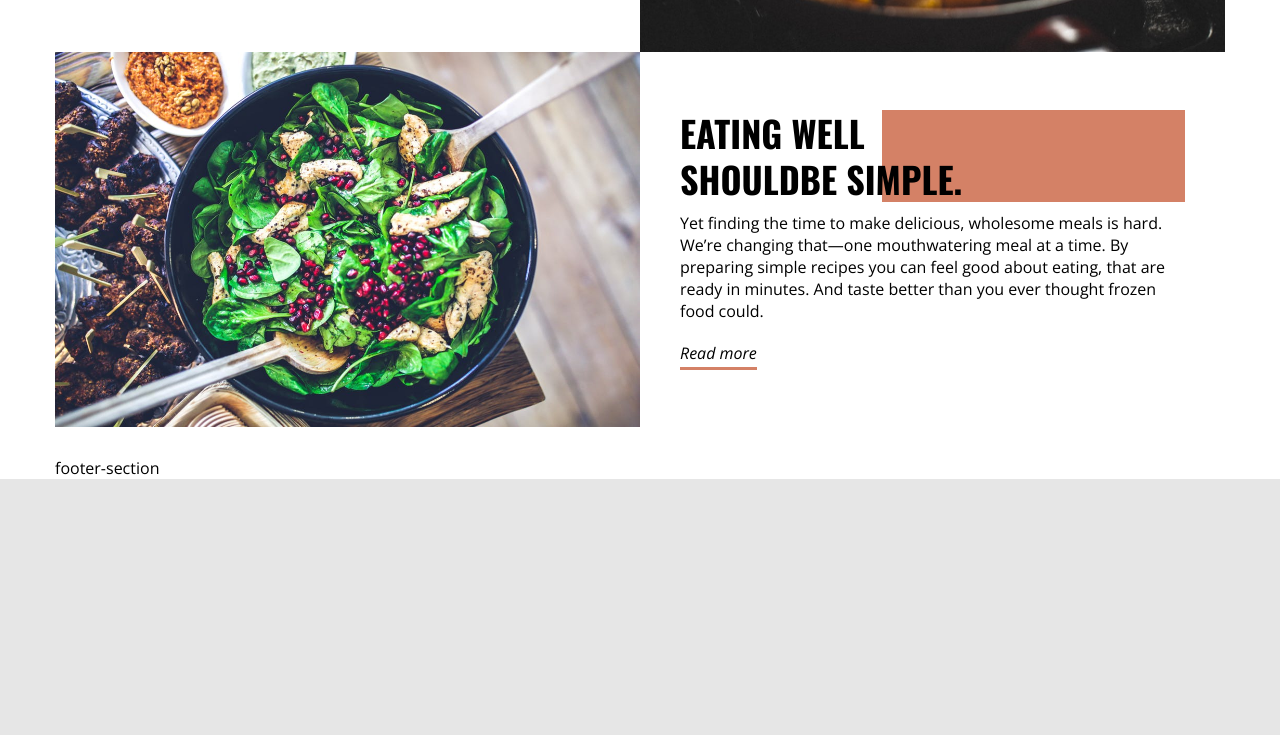
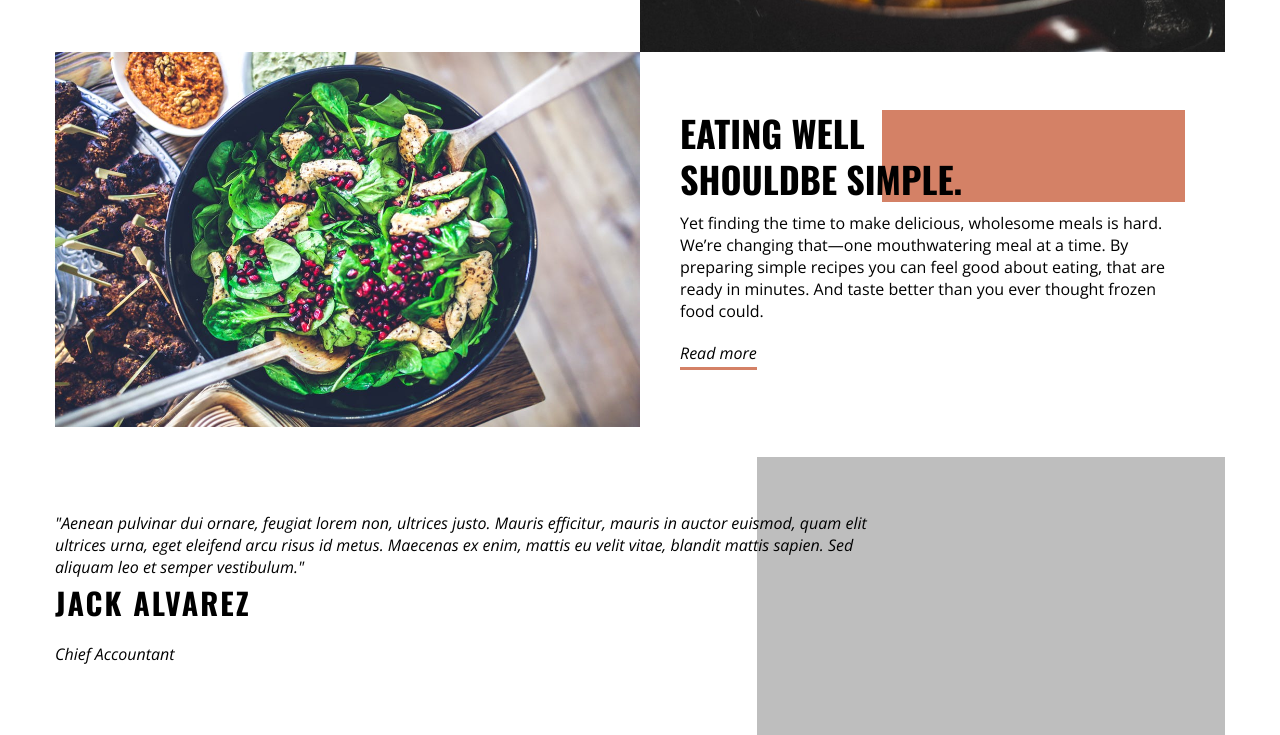
Before and after one commit to DzmitryRev/grid, a website built with webpack: page src/index.html in a window 1280 px wide. Shown: the part 1706-2441 px from the top of the page. Before the commit the page ends 2185 px from the top, so only its background shows below. Built offline with nearby package versions, Linux system fonts and the light colour scheme.

Commit message:
feat: finish footer section

```diff
--- a/src/index.html
+++ b/src/index.html
@@ -118,7 +118,20 @@
             </article>
           </div>
         </section>
-        <section class="footer-section">footer-section</section>
+        <section class="footer-section">
+          <div class="footer-section__container">
+            <div>
+              <p>
+                "Aenean pulvinar dui ornare, feugiat lorem non, ultrices justo. Mauris efficitur,
+                mauris in auctor euismod, quam elit ultrices urna, eget eleifend arcu risus id
+                metus. Maecenas ex enim, mattis eu velit vitae, blandit mattis sapien. Sed aliquam
+                leo et semper vestibulum."
+              </p>
+              <h2>Jack Alvarez</h2>
+              <p>Chief Accountant</p>
+            </div>
+          </div>
+        </section>
       </div>
     </main>
   </body>
--- a/src/styles.scss
+++ b/src/styles.scss
@@ -239,6 +239,45 @@ body {
   }
 }
 
+/* FOOTER SECTION */
+
+.footer-section {
+  padding: 55px 0;
+  position: relative;
+  z-index: 1;
+  &::after {
+    @include afterblock();
+    top: 0;
+    bottom: 0;
+    right: 0;
+    width: 40%;
+    background-color: #bebebe;
+    z-index: -1;
+  }
+  &__container {
+    display: flex;
+    align-items: center;
+
+    div {
+      padding-right: 30%;
+    }
+    h2 {
+      @include font(30px, 40px, 700);
+      margin-bottom: 20px;
+      text-transform: uppercase;
+      letter-spacing: 2px;
+    }
+    p {
+      @include font(16px);
+      margin-bottom: 5px;
+      font-style: italic;
+      &:last-of-type {
+        margin-bottom: 15px;
+      }
+    }
+  }
+}
+
 /* MEDIA */
 
 @media screen and (max-width: 968px) {
@@ -260,6 +299,14 @@ body {
       }
       &__image {
         max-width: 475px;
+      }
+    }
+  }
+
+  .footer-section {
+    &__container {
+      div {
+        padding-right: 0;
       }
     }
   }
```
